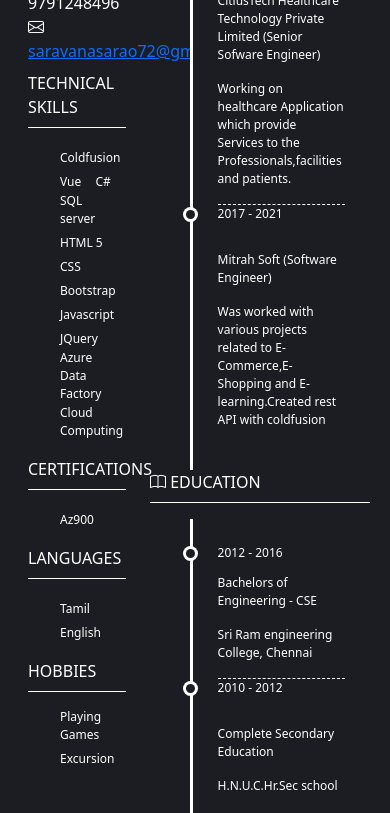
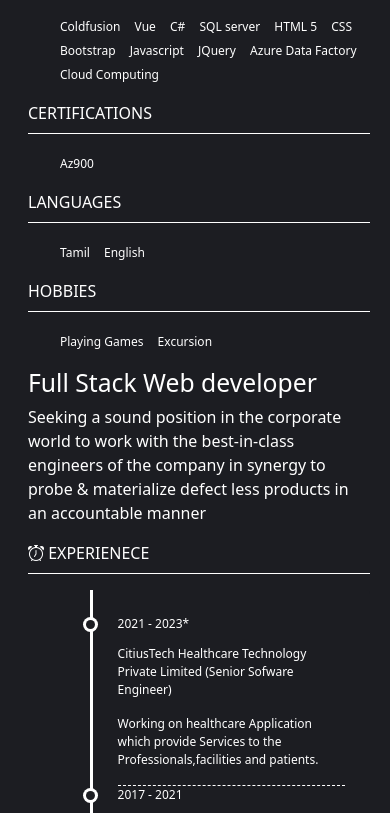
Before and after one commit to anavaras/anavaras.github.io, a plain HTML site: page index.html in a window 390 px wide. Shown: the part 411-1224 px from the top of the page. Drawn offline with nearby package versions, Linux system fonts and the light colour scheme.

Commit message:
minor updates

```diff
--- a/index.html
+++ b/index.html
@@ -51,7 +51,7 @@
 <body>
 	<div class="container m-1 mt-4">
 		<div class="row">
-			<div class="col-4" >
+			<div class="col-md-4 col-xs-12" >
 				<div>
 					<div>
 						<img src="images/kakashi.jpg" height="200" width="250" alt="Saravana Kumar">
@@ -113,7 +113,7 @@
 					</div>
 				</div>
 			</div>
-			<div class="col-8">
+			<div class="col-md-8 col-xs-12">
 				<h2>Full Stack Web developer</h2>
 				<div class="content">
 					Seeking a sound position in the corporate world to work with the best-in-class engineers of the company in
```
